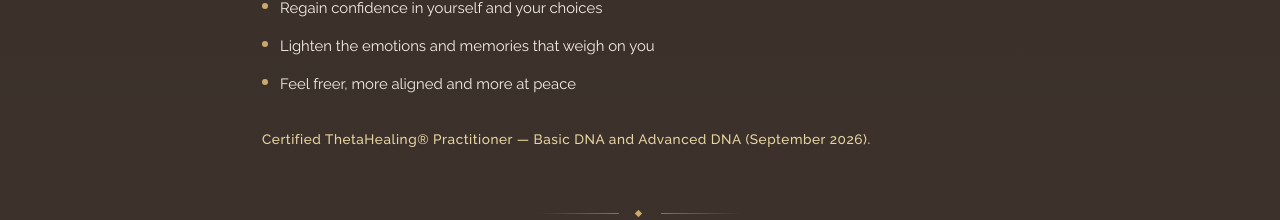
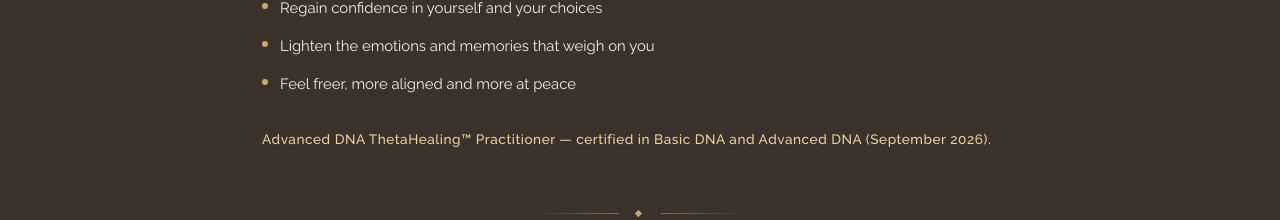
Before and after one commit to LucaMartinet7/Website_Carole, a React (Vite) app: page /thetahealing in a window 1280 px wide. Shown: the part 993-1213 px from the top of the page. Built offline with nearby package versions, Linux system fonts and the light colour scheme.

Commit message:
ThetaHealing : intitulé officiel de la certification

```diff
--- a/src/content/siteContent.en.ts
+++ b/src/content/siteContent.en.ts
@@ -371,9 +371,9 @@ export const trainingGroups = [
     heading: 'Other training & personal development',
     items: [
       {
-        title: 'ThetaHealing® — Certified Practitioner (Basic DNA and Advanced DNA)',
+        title: 'Advanced DNA ThetaHealing™ Practitioner',
         date: 'September 2026',
-        detail: 'ThetaHealing® method developed by Vianna Stibal',
+        detail: 'Basic DNA and Advanced DNA courses, taught by a certified instructor · ThetaHealing™ method founded by Vianna Stibal',
       },
       {
         title: 'Akashic Records training',
@@ -521,7 +521,7 @@ export const thetaPage = {
     'Lighten the emotions and memories that weigh on you',
     'Feel freer, more aligned and more at peace',
   ],
-  certification: 'Certified ThetaHealing® Practitioner — Basic DNA and Advanced DNA (September 2026).',
+  certification: 'Advanced DNA ThetaHealing™ Practitioner — certified in Basic DNA and Advanced DNA (September 2026).',
   tarifTitle: 'Rate',
   tarif: 'ThetaHealing session: €100 — in person in Ornex or remotely.',
   pratique:
--- a/src/content/siteContent.ts
+++ b/src/content/siteContent.ts
@@ -437,9 +437,9 @@ export const trainingGroups = [
     heading: 'Autres formations & développement personnel',
     items: [
       {
-        title: 'ThetaHealing® — Praticienne certifiée (ADN de base et ADN avancé)',
+        title: 'Praticienne ThetaHealing™ ADN Avancé (Advanced DNA ThetaHealing™ Practitioner)',
         date: 'Septembre 2026',
-        detail: 'Méthode ThetaHealing® développée par Vianna Stibal',
+        detail: 'Formation ADN de base et ADN avancé, dispensée par une instructrice certifiée · Méthode ThetaHealing™ fondée par Vianna Stibal',
       },
       {
         title: 'Formation Annales Akashiques',
@@ -658,7 +658,7 @@ export const thetaPage = {
     'Alléger les émotions et les mémoires qui pèsent',
     'Vous sentir plus libre, plus aligné(e) et plus serein(e)',
   ],
-  certification: 'Praticienne ThetaHealing® certifiée — ADN de base et ADN avancé (septembre 2026).',
+  certification: 'Advanced DNA ThetaHealing™ Practitioner — Praticienne ThetaHealing™ certifiée, niveaux ADN de base et ADN avancé (septembre 2026).',
   tarifTitle: 'Tarif',
   tarif: 'Séance de ThetaHealing : 100 € — en présentiel à Ornex ou à distance.',
   pratique:
```
